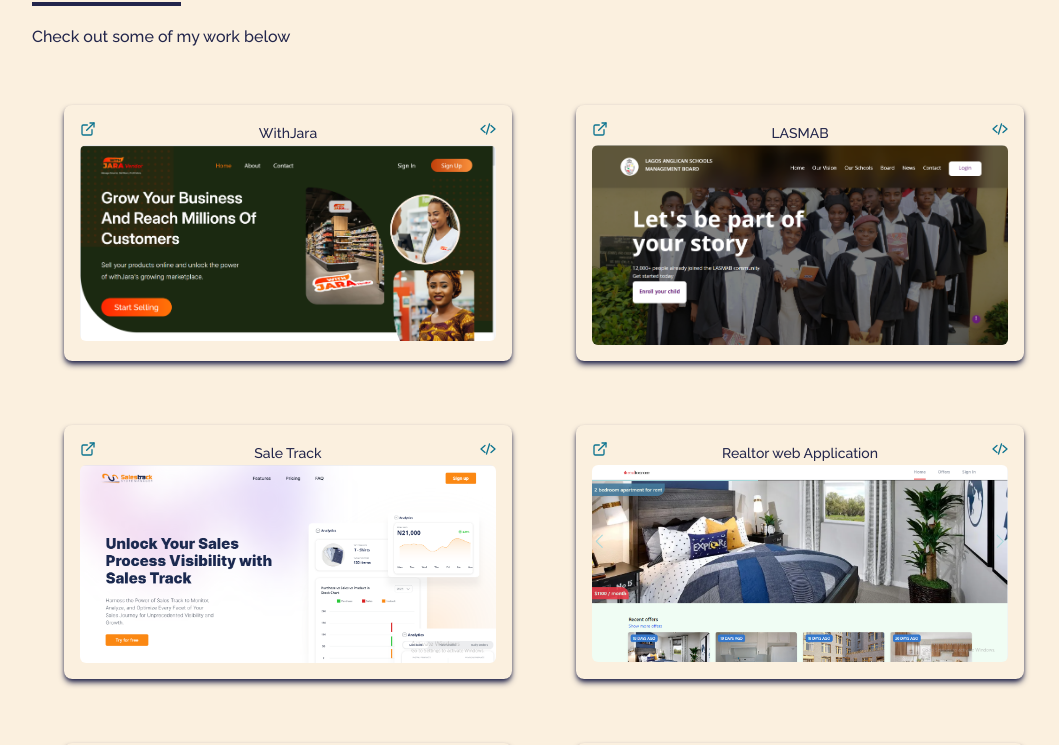
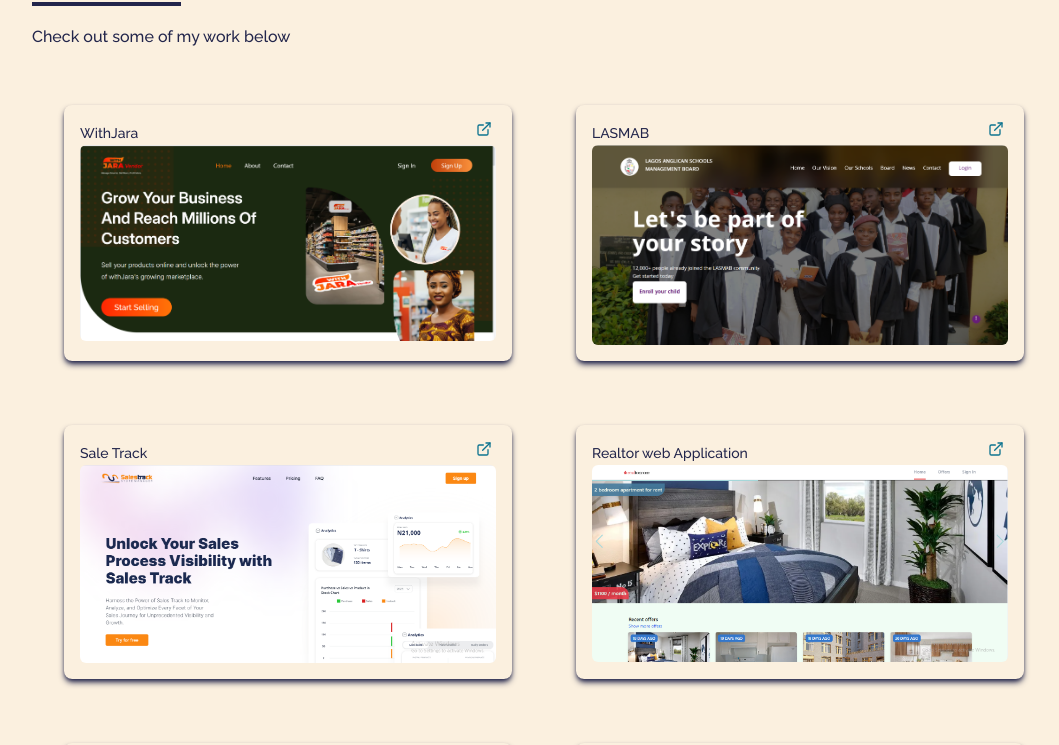
Before and after one commit to TeeAkinlade/My_PORTFOLIO, a React (Vite) app: page / in a window 1280 px wide. Shown: the part 1519-2264 px from the top of the page, without its empty margins (96-1155 px from the left). Built offline with nearby package versions, Linux system fonts and the light colour scheme.

Commit message:
Portfolio

```diff
--- a/src/components/Portfolio.jsx
+++ b/src/components/Portfolio.jsx
@@ -61,8 +61,8 @@
         {
             id: 9,
             src: work7,
-            href: 'https://fes-pris-admin-web-portal.vercel.app/overview',
-            code: 'https://github.com/TeeAkinlade/Movie_box',
+            href: '',
+            code: 'https://github.com/TeeAkinlade',
             title: 'Fespris',
             about: 'A digital solution designed to streamline online food ordering, payment processing, and delivery management for restaurants and customers.',
             technology: "React, Tailwind, Redux, ApI, Google Maps"
@@ -117,20 +117,15 @@
                             className="p-4 rounded-lg shadow-md shadow-secondary" key={id}
                         >
                             <div className="flex items-center justify-between">
-                                <a
-                                    href={href}
-                                    target='_blank'
-                                    className='w-1/2 pb-2 text-cyan-700 text-base'>
-                                        <FiExternalLink />
-                                </a>
                                 <p className="text-sm whitespace-nowrap font-medium">{title}</p>
-                                <a
-                                    href={code}
-                                    target='_blank'
-                                    className='w-1/2 pb-2 text-cyan-700 text-base flex items-end justify-end'>
-                                        <IoCodeSlash />
-                                </a>
-
+                                <div className="grid place-items-end pr-3">
+                                    <a
+                                        href={href}
+                                        target='_blank'
+                                        className='w-1/2 pb-2 text-cyan-700 text-base'>
+                                            <FiExternalLink />
+                                    </a>
+                                </div>
                             </div>
                                 <div className="relative group">
                                     <img src={src} alt="project-image" className='rounded-md ease-in-out duration-200 w-full hover:shadow-cyan-500 hover:shadow-sm' />
```
